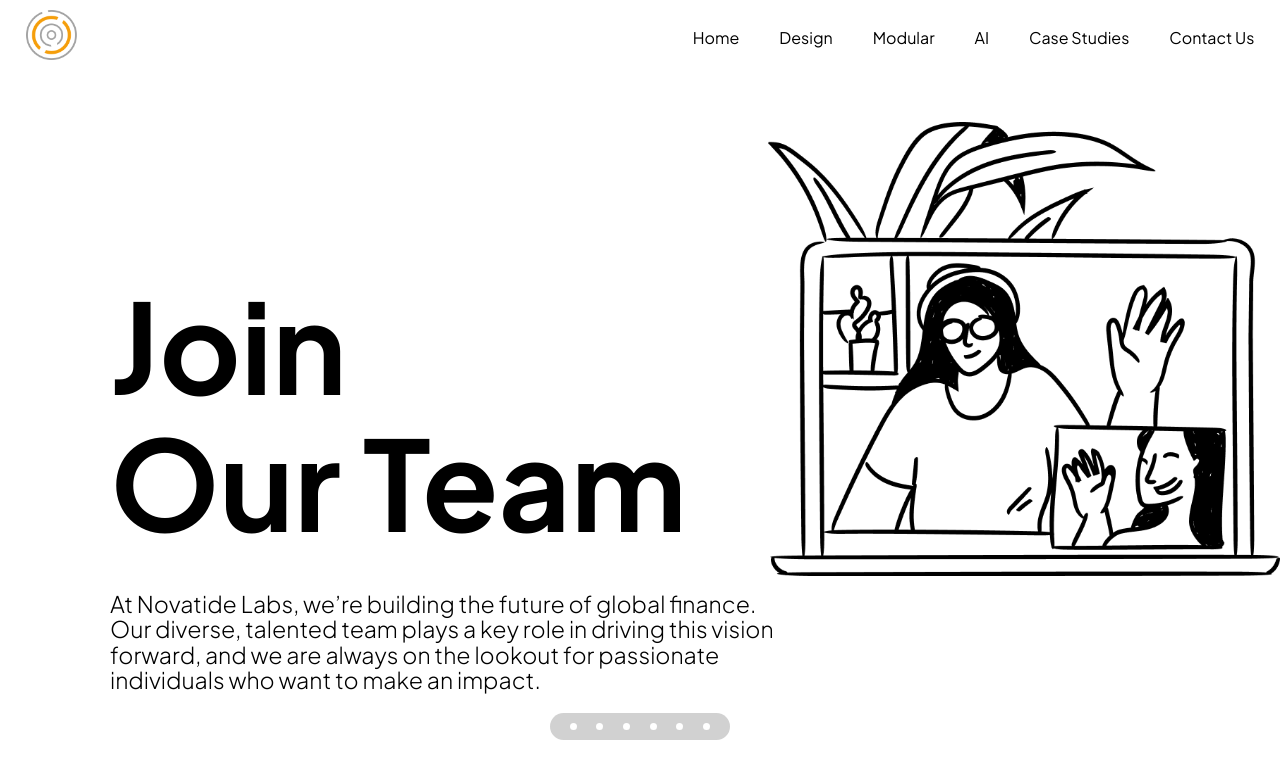
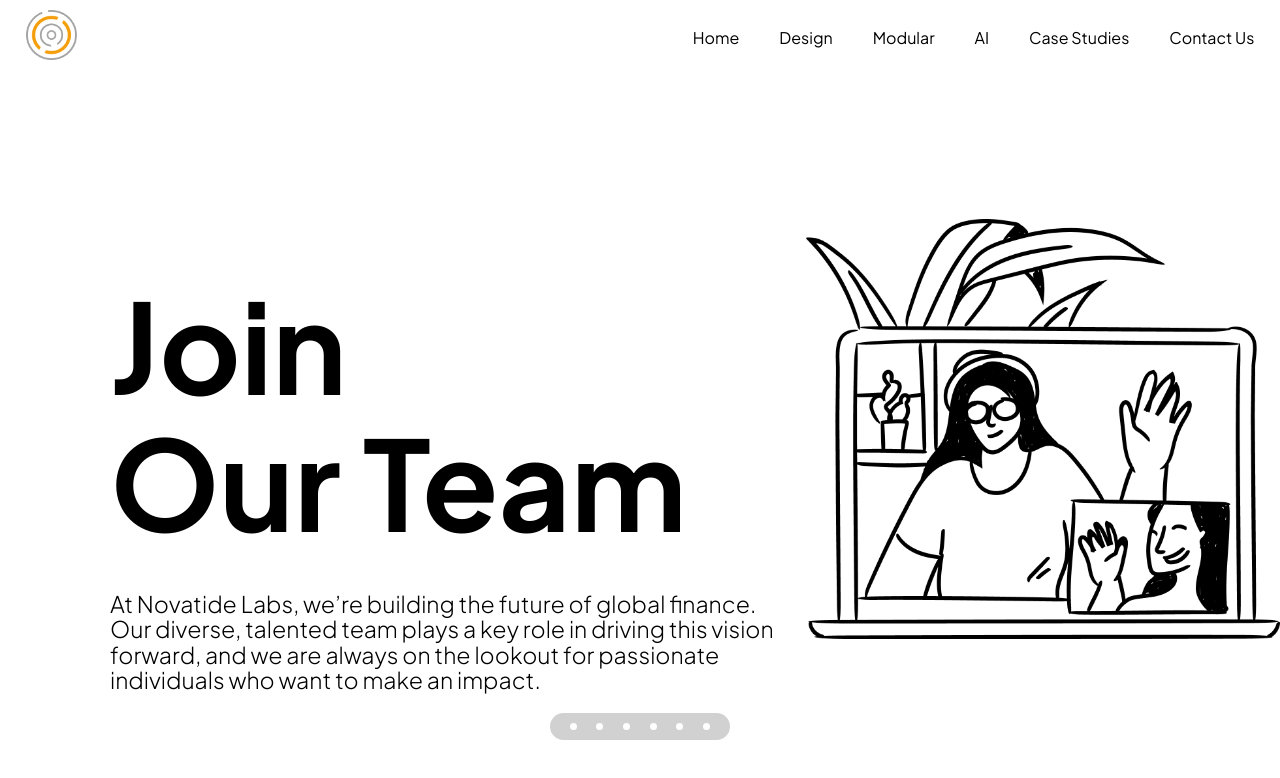
Before and after one commit to aialphanovatide/novatidelabs-website, a React (Create React App) app: page /joinourteam in a window 1280 px wide. Shown: the top 778 px of the page. Built offline with nearby package versions, Linux system fonts and the light colour scheme.

Commit message:
small resize in Joinourteam

```diff
--- a/src/components/Home/Home.css
+++ b/src/components/Home/Home.css
@@ -95,7 +95,7 @@ iframe {
     text-align: left;
     font-size: 17px; /* Adjust text size for mobile */
     margin: 0;
-    margin-top: 20px;
+    margin-top: 30px;
     line-height: 1.4;
   }
 
@@ -115,7 +115,7 @@ iframe {
     justify-content: center; /* Center image in the column */
     align-items: center;
     margin: 0;
-    margin-top: -260px;
+    margin-top: -220px;
     margin-left: -60px;
     width: 100px;
     height: auto;
--- a/src/components/Joinourteam/Joinourteam.css
+++ b/src/components/Joinourteam/Joinourteam.css
@@ -36,11 +36,11 @@ div.textContent-joinourteam h1{
 }
 
 .illustration-joinourteam {
-  width: 40%;
+  width: 37%;
   display: flex;
   justify-content: center; /* Center illustration */
   align-items: center;
-  margin-top: -150px;
+  margin-top: 10px;
 }
 
 .illustration-joinourteam img {
--- a/src/components/Joinourteam/Joinourteam.js
+++ b/src/components/Joinourteam/Joinourteam.js
@@ -600,7 +600,7 @@ Being dependable and following through on commitments helps build trust within t
               </a>
             </div>
           </div>
-          <div className="job-opening" onClick={() => toggleJob(6)}>
+          <div className="job-opening-yellow" onClick={() => toggleJob(6)}>
             <div className="job-header">
               <img
                 src="static/images/Careers/icon10.svg"
```
